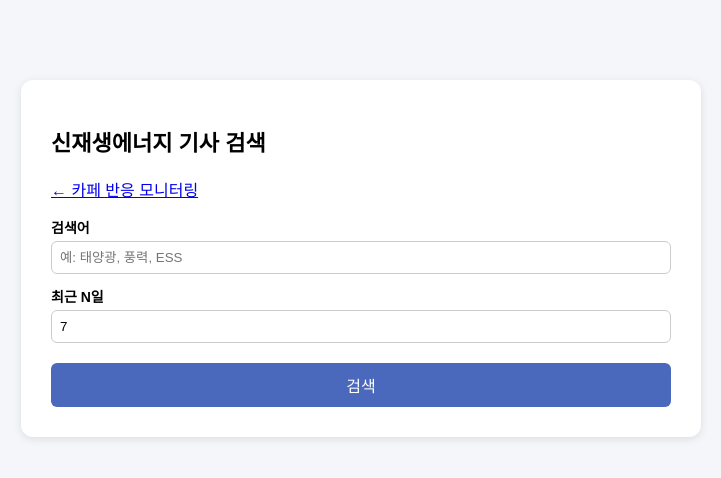
After one commit to vinharo4250-bot/bmi-flask-app, a Flask app: page /news in a window 1280 px wide. The commit adds this page. Shown: the top 478 px of the page, without its empty margins (279-1000 px from the left). Run offline with Flask 3, Linux system fonts and the light colour scheme.

Commit message:
Add renewable energy news search page
New /news route lets anyone open the deployed link, enter a keyword and a day range, and get matching Naver News articles (title, press, relative date, link) — no local Python/browser automation needed, since it scrapes Naver's server-rendered search HTML directly with requests + BeautifulSoup instead of Selenium.

Co-Authored-By: Claude Sonnet 5 <noreply@anthropic.com>

```diff
--- a/app.py
+++ b/app.py
@@ -1,8 +1,10 @@
 import os
 from collections import Counter
 
-from flask import Flask, render_template
+from flask import Flask, render_template, request
 from supabase import create_client
+
+from news_crawler import search_news
 
 app = Flask(__name__)
 
@@ -53,5 +55,41 @@ def index():
     )
 
 
+@app.route("/news", methods=["GET", "POST"])
+def news():
+    keyword = None
+    days = 7
+    results = []
+    error = None
+    searched = False
+
+    if request.method == "POST":
+        keyword = request.form.get("keyword", "").strip()
+        try:
+            days = int(request.form.get("days", 7))
+        except ValueError:
+            days = 7
+
+        if not keyword:
+            error = "검색어를 입력해주세요."
+        elif days <= 0:
+            error = "최근 N일은 1 이상이어야 합니다."
+        else:
+            try:
+                results = search_news(keyword, days)
+                searched = True
+            except Exception:
+                error = "기사를 불러오는 중 오류가 발생했습니다. 잠시 후 다시 시도해주세요."
+
+    return render_template(
+        "news.html",
+        keyword=keyword,
+        days=days,
+        results=results,
+        error=error,
+        searched=searched,
+    )
+
+
 if __name__ == "__main__":
     app.run(debug=True)
--- /dev/null
+++ b/news_crawler.py
@@ -0,0 +1,99 @@
+from datetime import datetime, timedelta
+
+import requests
+from bs4 import BeautifulSoup
+
+HEADERS = {
+    "User-Agent": (
+        "Mozilla/5.0 (Windows NT 10.0; Win64; x64) AppleWebKit/537.36 "
+        "(KHTML, like Gecko) Chrome/124.0.0.0 Safari/537.36"
+    )
+}
+
+SEARCH_URL = "https://search.naver.com/search.naver"
+RESULTS_PER_PAGE = 10
+MAX_PAGES = 3
+
+
+def _date_range(days):
+    end = datetime.now()
+    start = end - timedelta(days=days)
+    return start.strftime("%Y.%m.%d"), end.strftime("%Y.%m.%d")
+
+
+def _clean_text(tag):
+    if tag is None:
+        return ""
+    text = tag.get_text(strip=True)
+    for phrase in ("새 창 이동", "새 창 열림"):
+        text = text.replace(phrase, "")
+    return text.strip()
+
+
+def _parse_page(html):
+    soup = BeautifulSoup(html, "html.parser")
+    items = []
+    seen_urls = set()
+
+    for title_tag in soup.select('a[data-heatmap-target=".tit"]'):
+        try:
+            url = title_tag.get("href")
+            if not url or url in seen_urls:
+                continue
+
+            title = _clean_text(title_tag)
+
+            profile = title_tag.find_previous(attrs={"data-sds-comp": "Profile"})
+            press = ""
+            date = ""
+
+            if profile:
+                prof_anchors = profile.select('a[data-heatmap-target=".prof"]')
+                for prof_anchor in prof_anchors:
+                    candidate = _clean_text(prof_anchor)
+                    if candidate:
+                        press = candidate
+                        break
+
+                subtexts = profile.select(".sds-comps-profile-info-subtext")
+                if subtexts:
+                    date = _clean_text(subtexts[0])
+
+            seen_urls.add(url)
+            items.append({
+                "title": title,
+                "url": url,
+                "press": press,
+                "date": date,
+            })
+        except Exception:
+            continue
+
+    return items
+
+
+def search_news(keyword, days):
+    start_date, end_date = _date_range(days)
+    all_items = []
+
+    for page in range(MAX_PAGES):
+        start = page * RESULTS_PER_PAGE + 1
+        params = {
+            "where": "news",
+            "query": keyword,
+            "pd": 3,
+            "ds": start_date,
+            "de": end_date,
+            "start": start,
+        }
+
+        response = requests.get(SEARCH_URL, params=params, headers=HEADERS, timeout=10)
+        response.raise_for_status()
+
+        page_items = _parse_page(response.text)
+        if not page_items:
+            break
+
+        all_items.extend(page_items)
+
+    return all_items
--- a/requirements.txt
+++ b/requirements.txt
@@ -1,2 +1,4 @@
 Flask==3.1.3
 supabase==2.10.0
+requests==2.32.3
+beautifulsoup4==4.12.3
--- a/templates/index.html
+++ b/templates/index.html
@@ -54,6 +54,7 @@
 <body>
     <div class="card">
         <h1>가스회사 카페 반응 모니터링</h1>
+        <p><a href="/news">신재생에너지 기사 검색 →</a></p>
         {% if run_at %}
         <div class="updated">최근 크롤링: {{ run_at }}</div>
         {% endif %}
--- /dev/null
+++ b/templates/news.html
@@ -0,0 +1,120 @@
+<!DOCTYPE html>
+<html lang="ko">
+<head>
+    <meta charset="UTF-8">
+    <title>신재생에너지 기사 검색</title>
+    <style>
+        body {
+            font-family: "Malgun Gothic", sans-serif;
+            max-width: 680px;
+            margin: 60px auto;
+            padding: 20px;
+            background: #f5f6fa;
+        }
+        .card {
+            background: #fff;
+            padding: 30px;
+            border-radius: 12px;
+            box-shadow: 0 2px 8px rgba(0,0,0,0.1);
+        }
+        h1 { font-size: 22px; margin-bottom: 20px; }
+        label { display: block; margin-top: 12px; font-weight: bold; font-size: 14px; }
+        input[type="text"], input[type="number"] {
+            width: 100%;
+            padding: 8px;
+            margin-top: 4px;
+            box-sizing: border-box;
+            border: 1px solid #ccc;
+            border-radius: 6px;
+        }
+        .row { display: flex; gap: 12px; }
+        .row > div { flex: 1; }
+        button {
+            margin-top: 20px;
+            width: 100%;
+            padding: 10px;
+            background: #4a69bd;
+            color: #fff;
+            border: none;
+            border-radius: 6px;
+            font-size: 16px;
+            cursor: pointer;
+        }
+        button:hover { background: #3c58a8; }
+        .error {
+            margin-top: 20px;
+            padding: 15px;
+            background: #ffe9e9;
+            color: #c0392b;
+            border-radius: 8px;
+        }
+        .meta {
+            margin-top: 20px;
+            font-size: 13px;
+            color: #888;
+        }
+        ul.results {
+            list-style: none;
+            padding: 0;
+            margin-top: 12px;
+        }
+        ul.results li {
+            padding: 10px 0;
+            border-bottom: 1px solid #eee;
+        }
+        ul.results a {
+            color: #222;
+            text-decoration: none;
+            font-size: 14px;
+        }
+        ul.results a:hover { color: #4a69bd; text-decoration: underline; }
+        .press-date {
+            font-size: 12px;
+            color: #999;
+            margin-top: 2px;
+        }
+    </style>
+</head>
+<body>
+    <div class="card">
+        <h1>신재생에너지 기사 검색</h1>
+        <p><a href="/">← 카페 반응 모니터링</a></p>
+        <form method="POST">
+            <label for="keyword">검색어</label>
+            <input type="text" id="keyword" name="keyword" required
+                   value="{{ keyword or '' }}" placeholder="예: 태양광, 풍력, ESS">
+
+            <div class="row">
+                <div>
+                    <label for="days">최근 N일</label>
+                    <input type="number" id="days" name="days" min="1" max="90"
+                           value="{{ days or 7 }}">
+                </div>
+            </div>
+
+            <button type="submit">검색</button>
+        </form>
+
+        {% if error %}
+        <div class="error">{{ error }}</div>
+        {% endif %}
+
+        {% if searched %}
+        <div class="meta">
+            "{{ keyword }}" 검색어로 최근 {{ days }}일간 기사 {{ results|length }}건
+        </div>
+
+        {% if results %}
+        <ul class="results">
+            {% for r in results %}
+            <li>
+                <a href="{{ r.url }}" target="_blank" rel="noopener">{{ r.title }}</a>
+                <div class="press-date">{{ r.press }} · {{ r.date }}</div>
+            </li>
+            {% endfor %}
+        </ul>
+        {% endif %}
+        {% endif %}
+    </div>
+</body>
+</html>
```
